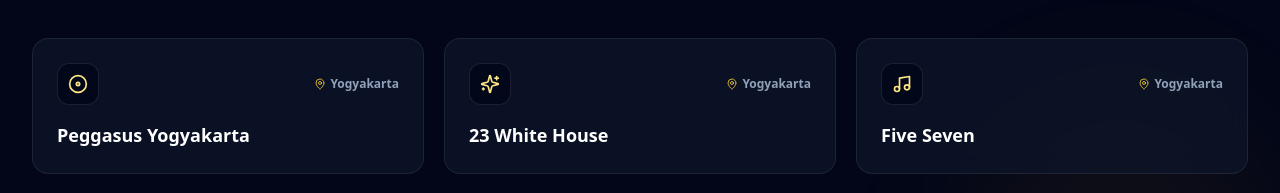
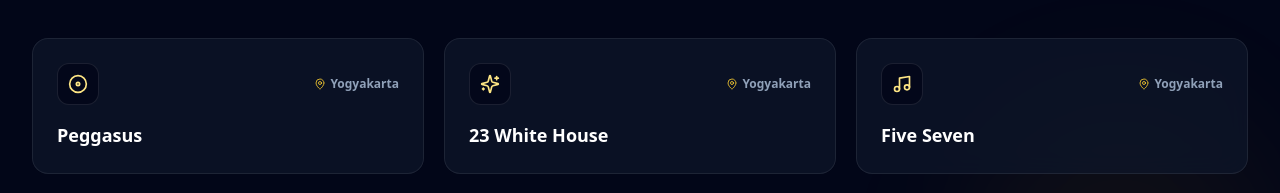
Before and after one commit to asyiraafnufail/dj-portfolio, a Next.js app: page / in a window 1280 px wide. Shown: the part 1060-1253 px from the top of the page. Built offline with nearby package versions, Linux system fonts and the light colour scheme.

Commit message:
fix typo

```diff
--- a/src/components/Experience.tsx
+++ b/src/components/Experience.tsx
@@ -14,7 +14,7 @@ interface Venue {
 const venues: Venue[] = [
   {
     id: '1',
-    name: 'Peggasus Yogyakarta',
+    name: 'Peggasus',
     city: 'Yogyakarta',
     tone: 'border-amber-400/25',
     icon: Disc,
```
